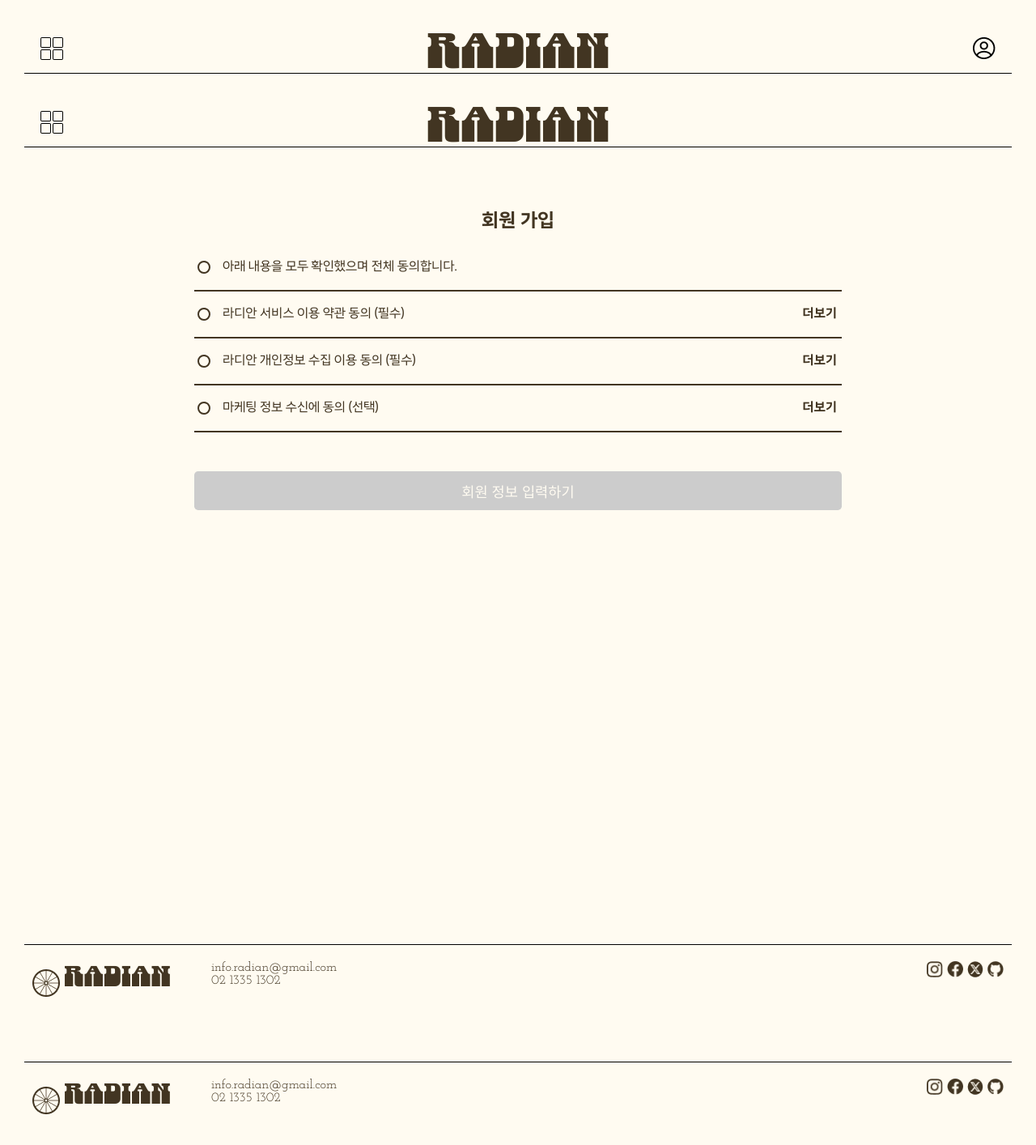
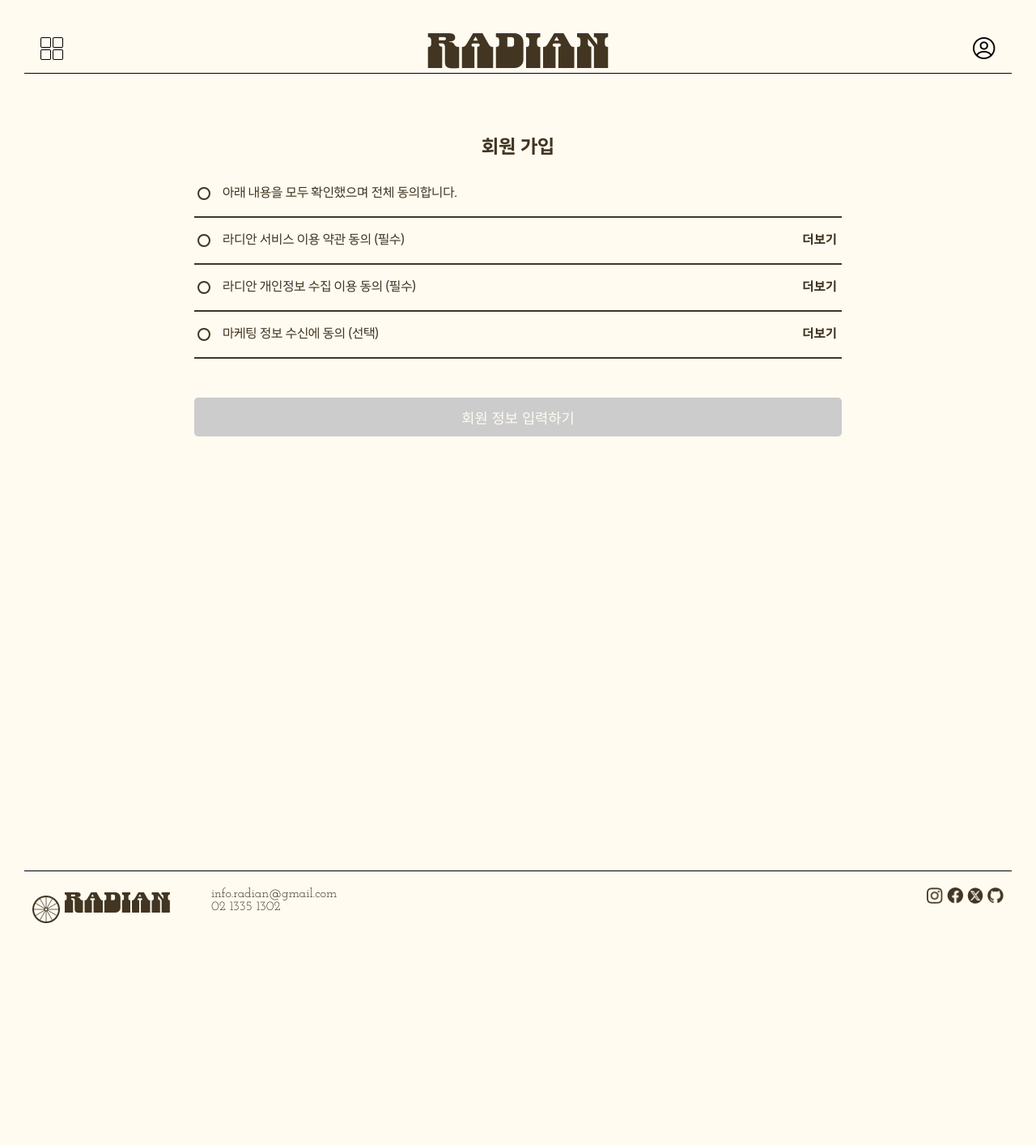
Before and after one commit to ormcamp-fe-3rd/radian, a React (Vite) app: page /register in a window 1280 px wide. Shown: the top 1414 px of the page at 81% size. After the commit the page ends 1220 px from the top, so only its background shows below. Built offline with nearby package versions, Linux system fonts and the light colour scheme; a web font is replaced by a local one.

Commit message:
[수정] 헤더, 푸터 두개씩 출력되는 것 수정

```diff
--- a/src/pages/Register.tsx
+++ b/src/pages/Register.tsx
@@ -7,13 +7,11 @@ import SignInForm from '../components/SignInForm';
 const Register = (): JSX.Element => {
   return (
     <>
-      <HeaderLogin />
       <h2 className="register-title">회원 가입</h2>
       <Routes>
         <Route path="/" element={<Agreement />} />
         <Route path="/form" element={<SignInForm />} />
       </Routes>
-      <Footer />
     </>
   );
 };
```
